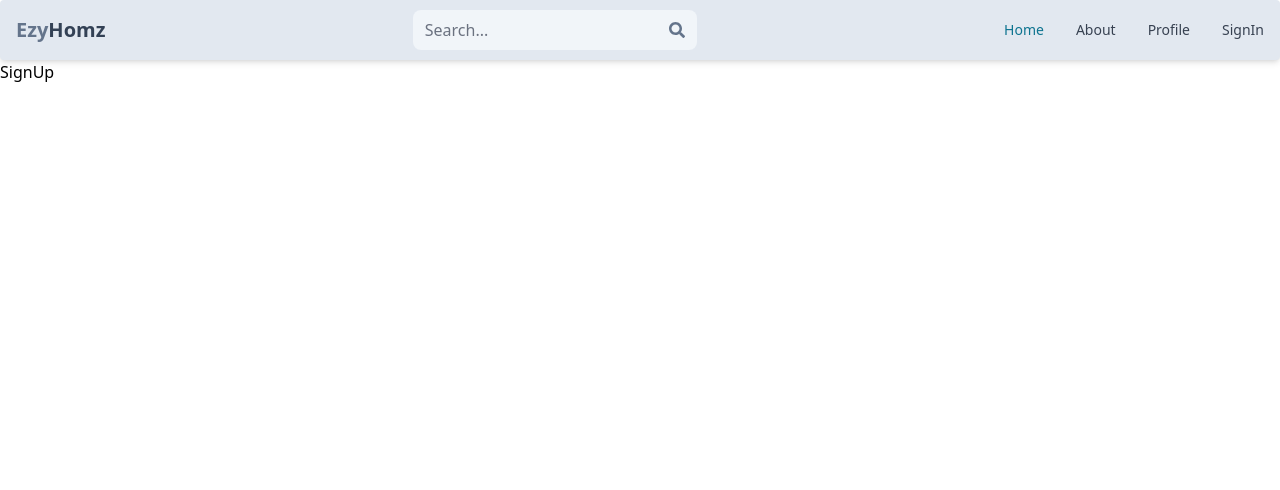
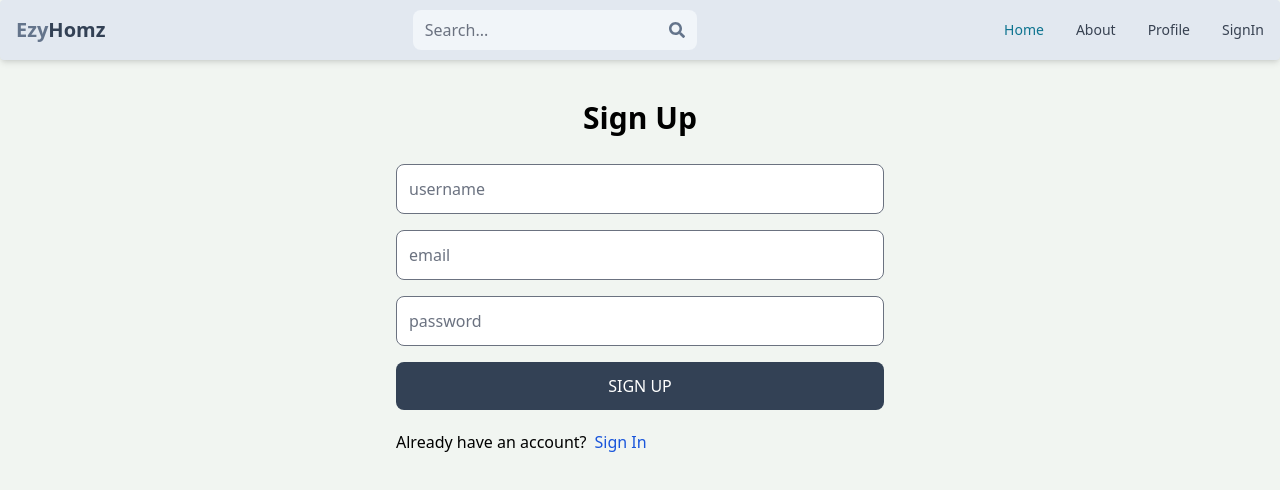
Before and after one commit to danielUgochukwu/Real-Estate-App, a React (Vite) app in the folder client/: page /sign-up in a window 1280 px wide. Shown: the top 490 px of the page. Built offline with nearby package versions, Linux system fonts and the light colour scheme.

Commit message:
complete sign up  page UI

```diff
--- a/client/src/index.css
+++ b/client/src/index.css
@@ -1,3 +1,7 @@
 @tailwind base;
 @tailwind components;
 @tailwind utilities;
+
+body {
+    background-color: rgb(241, 245, 241);
+}
--- a/client/src/pages/SignUp.jsx
+++ b/client/src/pages/SignUp.jsx
@@ -1,6 +1,20 @@
+import { Link } from "react-router-dom"
+
 const SignUp = () => {
   return (
-    <div>SignUp</div>
+    <div className="p-3 max-w-lg mx-auto">
+      <h1 className="text-3xl text-center font-semibold m-7">Sign Up</h1>
+      <form className="flex flex-col gap-4">
+        <input type="text" placeholder="username" className="border p-3 rounded-lg" id="username" />
+        <input type="text" placeholder="email" className="border p-3 rounded-lg" id="email" />
+        <input type="password" placeholder="password" className="border p-3 rounded-lg" id="password" />
+        <button className="bg-slate-700 text-white p-3 rounded-lg uppercase hover:opacity-95 disabled:opacity-80">Sign Up</button>
+      </form>
+      <div className="flex gap-2 mt-5">
+        <p>Already have an account?</p>
+        <Link to="/sign-in"><span className="text-blue-700">Sign In</span></Link>
+      </div>
+    </div>
   )
 }
 
```
